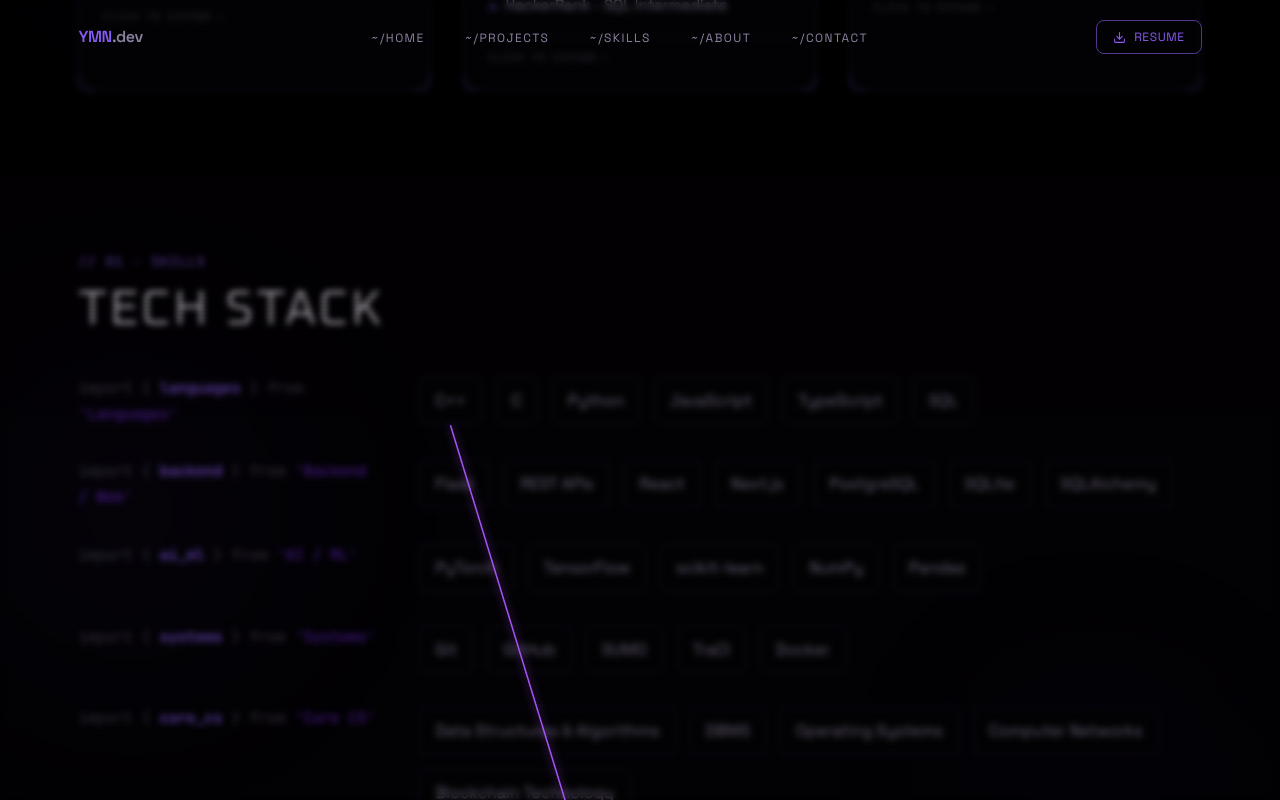
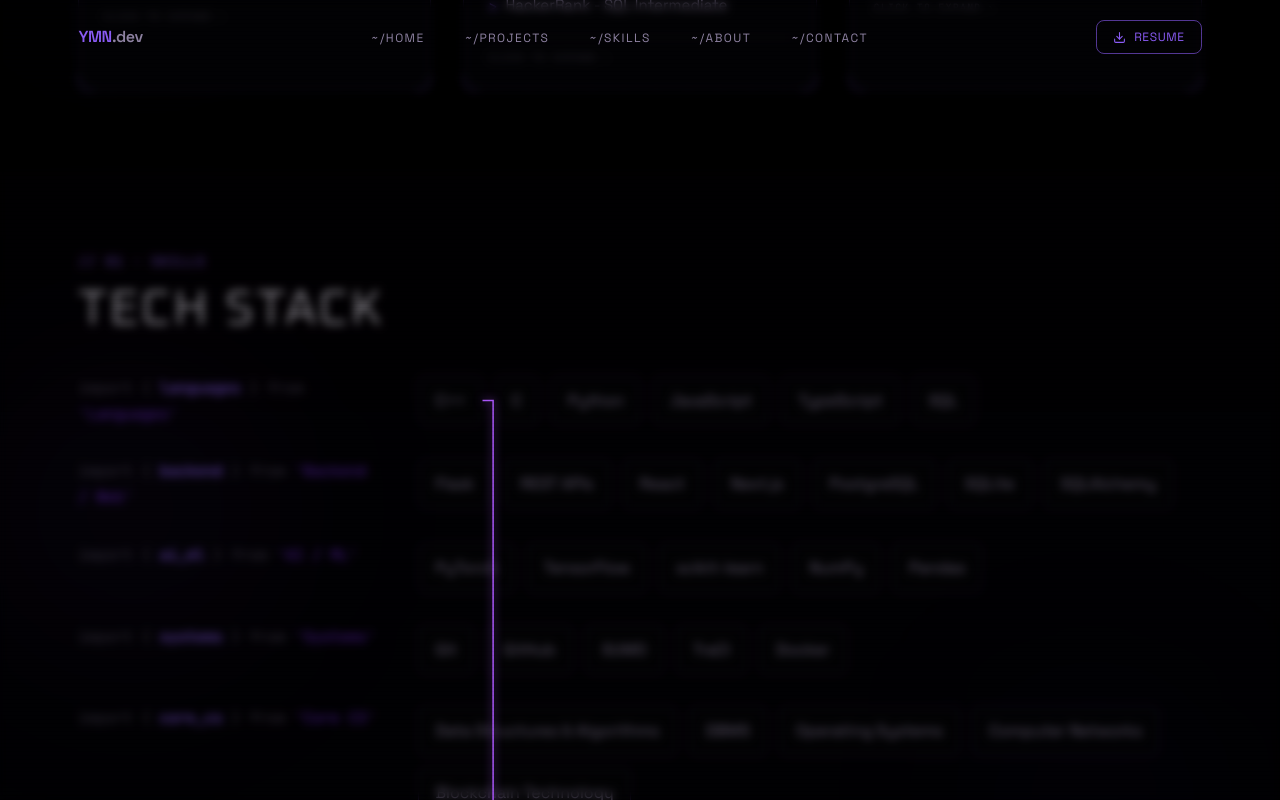
Before and after one commit to YASHAS-MN/YMN_Portfolio, a Next.js app: page / in a window 1280 px wide. Both pictures are taken after a click on the button "C++". Shown: the part 1875-2675 px from the top of the page. Built offline with nearby package versions, Linux system fonts and the light colour scheme.

Commit message:
Refine Tech Stack card callouts

```diff
--- a/src/app/globals.css
+++ b/src/app/globals.css
@@ -236,15 +236,16 @@ p, li, a, td, th, label, input, textarea, select, button {
 }
 
 .skill-scrim {
-  background: rgba(0, 0, 0, 0.28);
-  backdrop-filter: blur(3px);
-  -webkit-backdrop-filter: blur(3px);
+  background: rgba(0, 0, 0, 0.34);
+  backdrop-filter: blur(5px);
+  -webkit-backdrop-filter: blur(5px);
 }
 
 .skill-connector { width: 100%; height: 100%; overflow: visible; }
-.skill-connector line {
+.skill-connector path {
   stroke: #a855f7;
   stroke-width: 1.5;
+  fill: none;
   stroke-dasharray: 5 5;
   filter: drop-shadow(0 0 5px rgba(168, 85, 247, 0.8));
 }
--- a/src/components/SkillsSection.tsx
+++ b/src/components/SkillsSection.tsx
@@ -87,12 +87,12 @@ export default function SkillsSection() {
       if (!source || !card) return;
       const sourceRect = source.getBoundingClientRect();
       const cardRect = card.getBoundingClientRect();
-      const cardIsBelow = cardRect.top > sourceRect.bottom;
+      const cardIsRight = cardRect.left > sourceRect.right;
       setConnector({
-        x1: sourceRect.left + sourceRect.width / 2,
-        y1: cardIsBelow ? sourceRect.bottom : sourceRect.top,
-        x2: cardRect.left + cardRect.width / 2,
-        y2: cardIsBelow ? cardRect.top : cardRect.bottom,
+        x1: cardIsRight ? sourceRect.right : sourceRect.left,
+        y1: sourceRect.top + sourceRect.height / 2,
+        x2: cardIsRight ? cardRect.left : cardRect.right,
+        y2: cardRect.top + cardRect.height / 2,
       });
     };
     const frame = requestAnimationFrame(updateConnector);
@@ -162,8 +162,8 @@ export default function SkillsSection() {
               onClick={() => setActiveSkill(null)} aria-hidden="true"
             />
             <svg className="fixed inset-0 z-50 pointer-events-none skill-connector" aria-hidden="true">
-              <motion.line
-                x1={connector.x1} y1={connector.y1} x2={connector.x2} y2={connector.y2}
+              <motion.path
+                d={`M ${connector.x1} ${connector.y1} H ${(connector.x1 + connector.x2) / 2} V ${connector.y2} H ${connector.x2}`}
                 initial={{ pathLength: 0, opacity: 0 }} animate={{ pathLength: 1, opacity: 1 }} exit={{ opacity: 0 }}
               />
             </svg>
```
